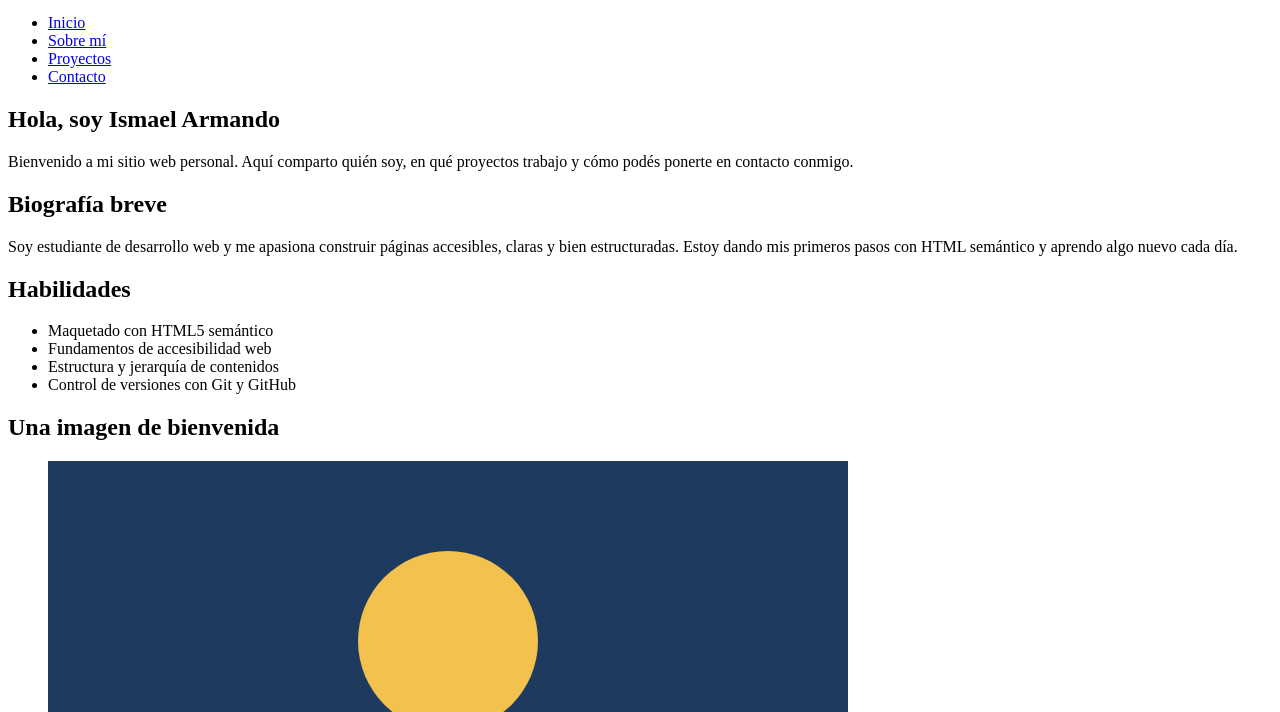
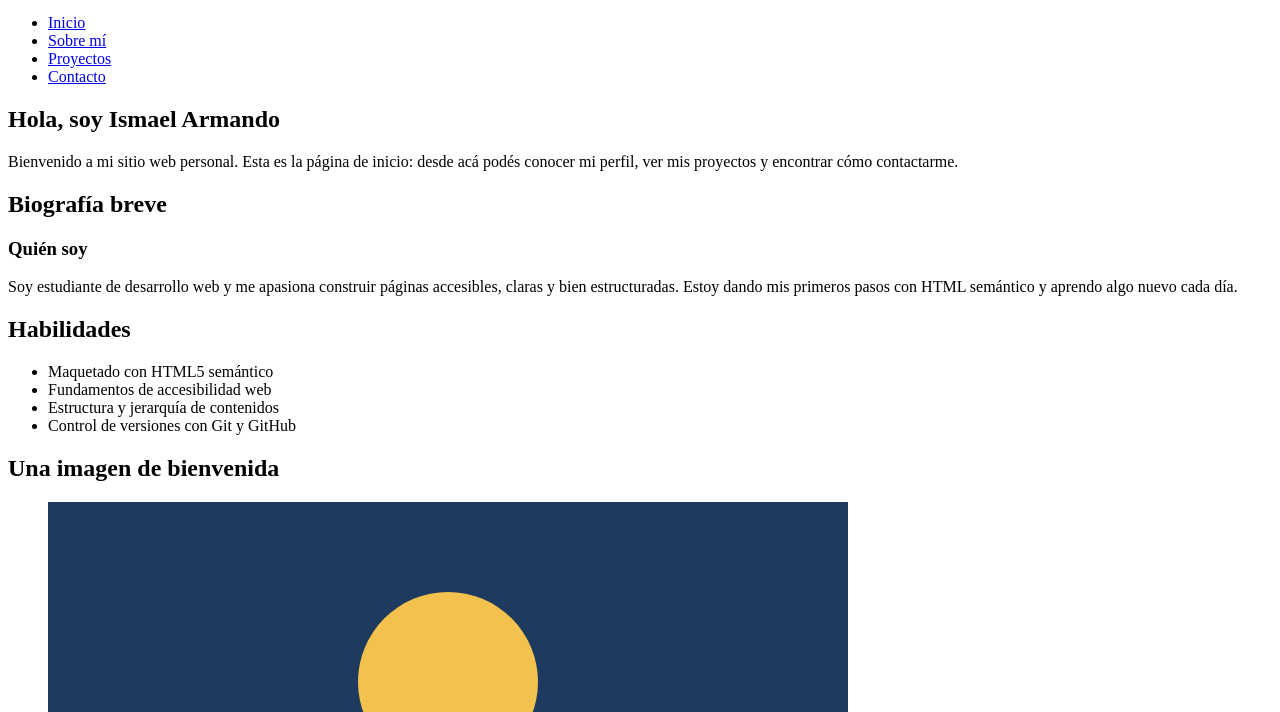
Before and after one commit to isarmando82/mi-sitio-web, a plain HTML site: page index.html in a window 1280 px wide. Shown: the part 88-800 px from the top of the page. Drawn offline with Linux system fonts and the light colour scheme.

Commit message:
Add files via upload

```diff
--- a/index.html
+++ b/index.html
@@ -3,7 +3,7 @@
 <head>
   <meta charset="UTF-8">
   <meta name="viewport" content="width=device-width, initial-scale=1.0">
-  <meta name="description" content="Sitio web personal de Ismael Armando: portada de bienvenida.">
+  <meta name="description" content="Sitio web personal de Ismael Armando: página de inicio.">
   <title>Inicio | Ismael Armando</title>
 </head>
 <body>
@@ -17,7 +17,7 @@
 
     <nav aria-label="Navegación principal">
       <ul>
-        <li><a href="pages/inicio.html">Inicio</a></li>
+        <li><a href="index.html">Inicio</a></li>
         <li><a href="pages/sobre-mi.html">Sobre mí</a></li>
         <li><a href="pages/proyectos.html">Proyectos</a></li>
         <li><a href="pages/contacto.html">Contacto</a></li>
@@ -32,19 +32,22 @@
     <section>
       <h1>Hola, soy Ismael Armando</h1>
       <p>
-        Bienvenido a mi sitio web personal. Aquí comparto quién soy, en qué proyectos
-        trabajo y cómo podés ponerte en contacto conmigo.
+        Bienvenido a mi sitio web personal. Esta es la página de inicio: desde acá
+        podés conocer mi perfil, ver mis proyectos y encontrar cómo contactarme.
       </p>
     </section>
 
-    <!-- Sección de biografía breve -->
+    <!-- Sección de biografía breve con contenido autocontenido en <article> -->
     <section>
       <h2>Biografía breve</h2>
-      <p>
-        Soy estudiante de desarrollo web y me apasiona construir páginas accesibles,
-        claras y bien estructuradas. Estoy dando mis primeros pasos con HTML semántico
-        y aprendo algo nuevo cada día.
-      </p>
+      <article>
+        <h3>Quién soy</h3>
+        <p>
+          Soy estudiante de desarrollo web y me apasiona construir páginas accesibles,
+          claras y bien estructuradas. Estoy dando mis primeros pasos con HTML semántico
+          y aprendo algo nuevo cada día.
+        </p>
+      </article>
     </section>
 
     <!-- Sección de servicios / habilidades en lista -->
```
Also changed, not shown: README.md.
